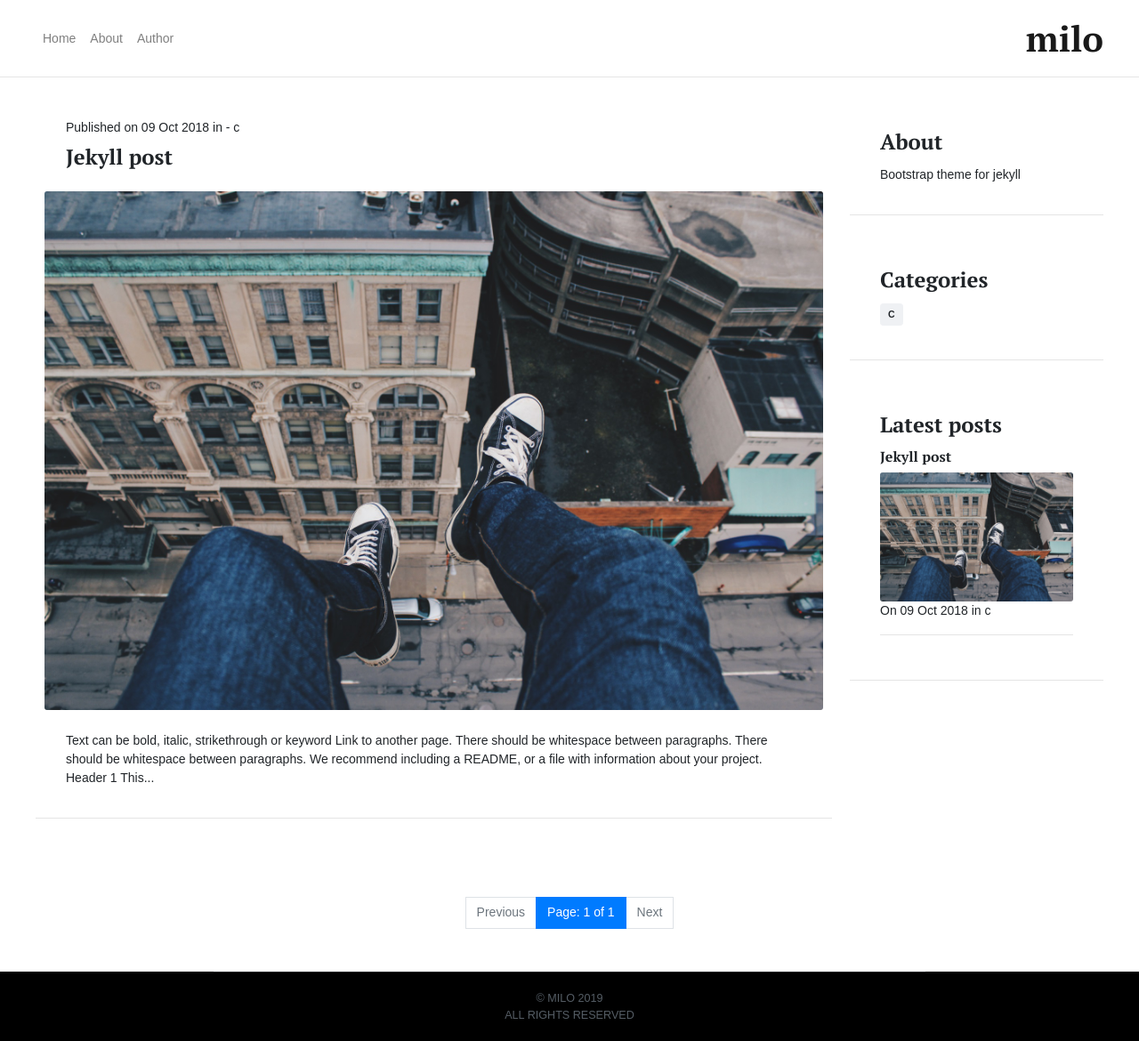
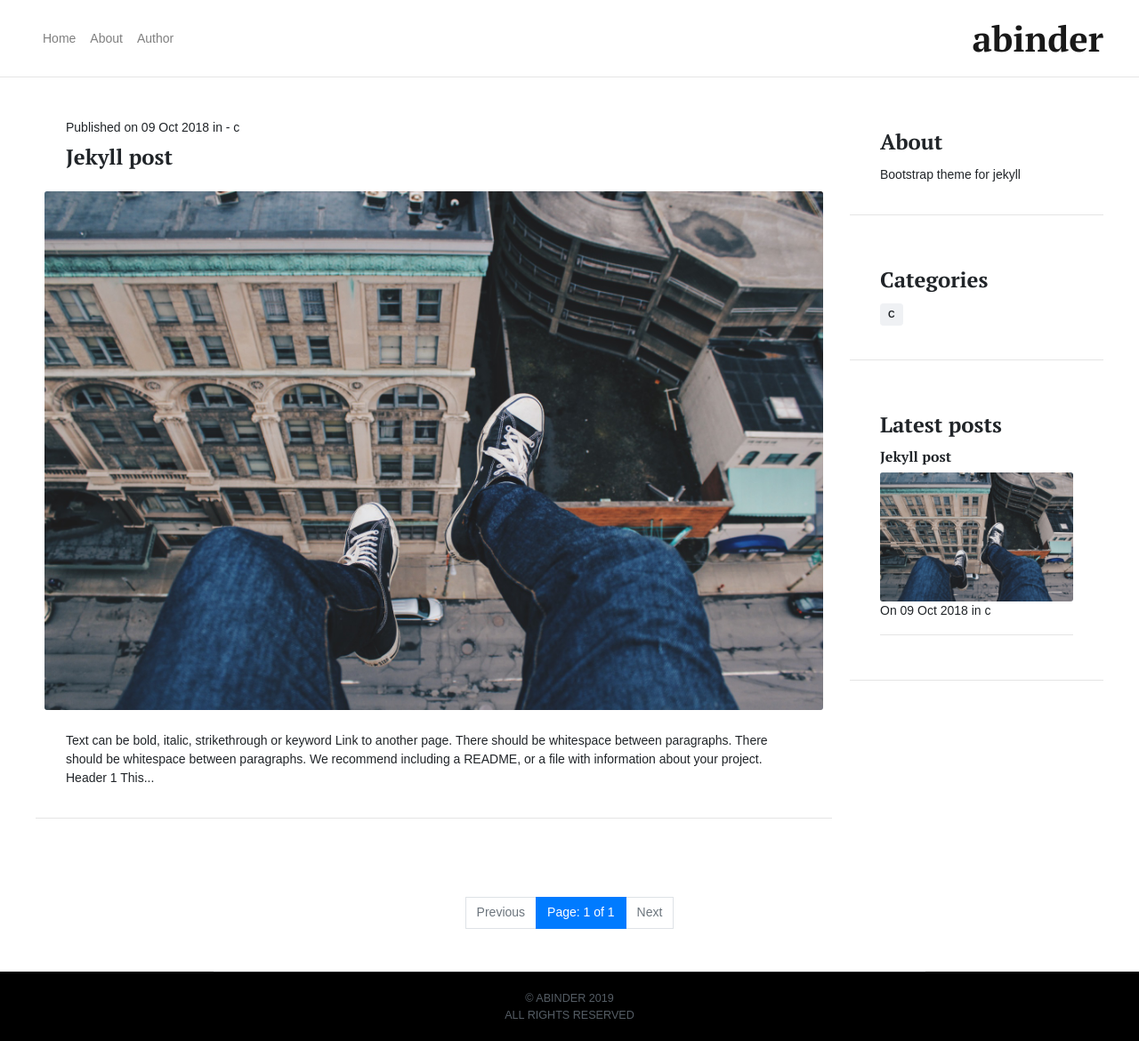
Before and after one commit to andrewdbinder/andrewdbinder.github.io, a Jekyll site: the page built from index.html, in a window 1280 px wide and 1170 px high. Shown: the whole window at 89% size. Built offline with Jekyll 4.4.1, drawn with Linux system fonts in a browser that asks for light colours; some web fonts are replaced; the list of posts is cut into pages by our own code.

Commit message:
update config title

```diff
--- a/_config.yml
+++ b/_config.yml
@@ -1,4 +1,4 @@
-title: "Milo"
+title: "abinder"
 
 about: "Bootstrap theme for jekyll"
 markdown: kramdown
```
